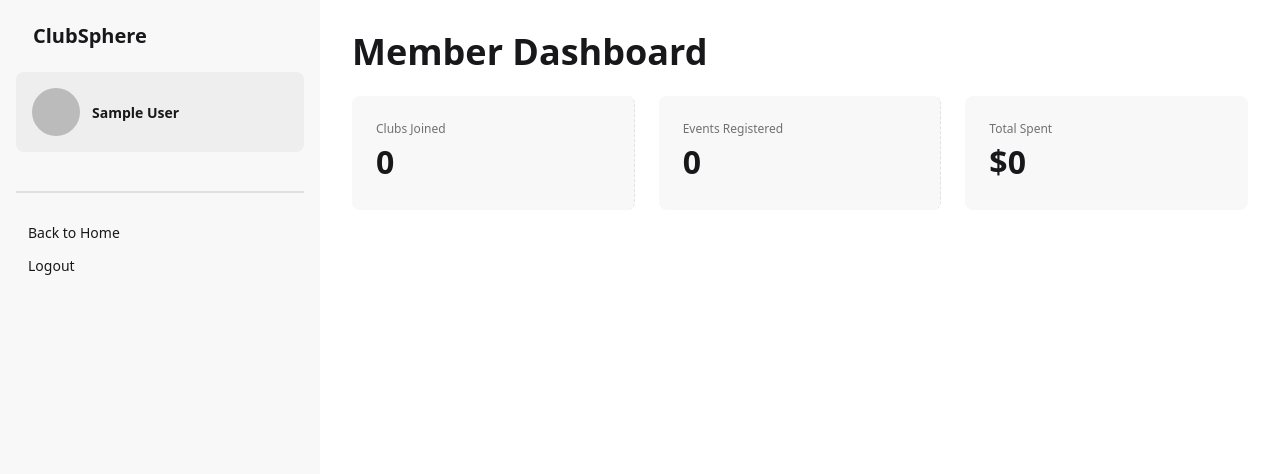
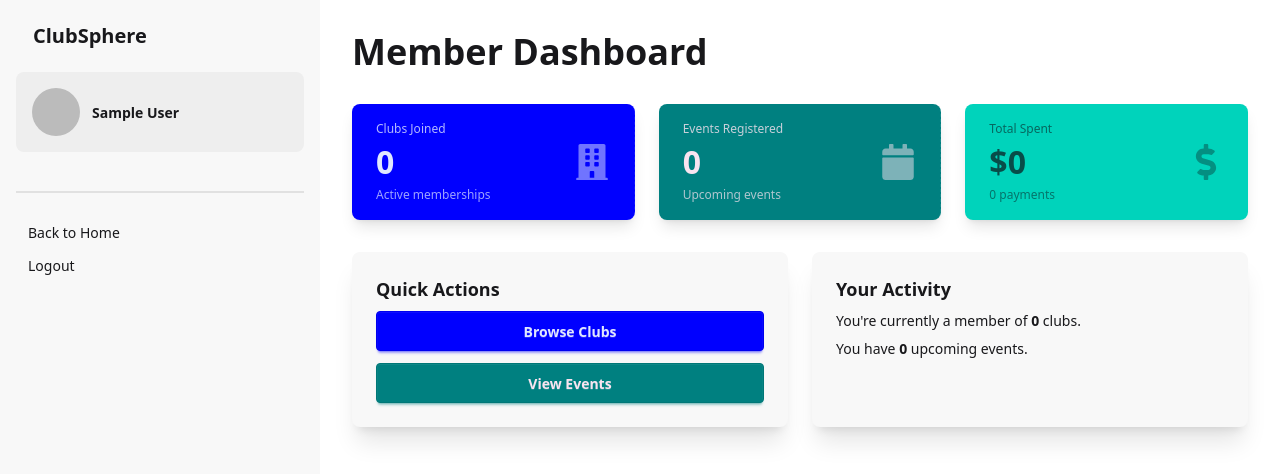
Before and after one commit to devTechware/club-sphere, a React (Vite) app: page /dashboard/member in a window 1280 px wide. Shown: the top 474 px of the page. Built offline with nearby package versions, Linux system fonts and the light colour scheme; no server answers; sample sign-in values are in the browser's storage.

Commit message:
Implement MemberDashboard with user activity and quick actions

```diff
--- a/src/pages/dashboard/MemberDashboard.jsx
+++ b/src/pages/dashboard/MemberDashboard.jsx
@@ -1,21 +1,154 @@
+import { motion } from "framer-motion";
+import { useMemberStats } from "../../hooks/useDashboard";
+import { FaBuilding, FaCalendar, FaDollarSign } from "react-icons/fa";
+import { Link } from "react-router";
+
 const MemberDashboard = () => {
+  const { data: stats, isLoading } = useMemberStats();
+
+  if (isLoading) {
+    return (
+      <div className="flex justify-center items-center min-h-[60vh]">
+        <span className="loading loading-spinner loading-lg"></span>
+      </div>
+    );
+  }
+
+  const containerVariants = {
+    hidden: { opacity: 0 },
+    visible: {
+      opacity: 1,
+      transition: { staggerChildren: 0.1 },
+    },
+  };
+
+  const itemVariants = {
+    hidden: { y: 20, opacity: 0 },
+    visible: {
+      y: 0,
+      opacity: 1,
+      transition: { duration: 0.5 },
+    },
+  };
+
   return (
     <div>
-      <h1 className="text-4xl font-bold mb-6">Member Dashboard</h1>
-      <div className="grid grid-cols-1 md:grid-cols-3 gap-6">
-        <div className="stat bg-base-200 rounded-lg p-6">
-          <div className="stat-title">Clubs Joined</div>
-          <div className="stat-value">0</div>
+      <motion.h1
+        initial={{ opacity: 0, y: -20 }}
+        animate={{ opacity: 1, y: 0 }}
+        className="text-4xl font-bold mb-8"
+      >
+        Member Dashboard
+      </motion.h1>
+
+      {/* Main Stats */}
+      <motion.div
+        variants={containerVariants}
+        initial="hidden"
+        animate="visible"
+        className="grid grid-cols-1 md:grid-cols-3 gap-6 mb-8"
+      >
+        <motion.div
+          variants={itemVariants}
+          className="stat bg-primary text-primary-content rounded-lg shadow-lg"
+        >
+          <div className="stat-figure text-4xl opacity-50">
+            <FaBuilding />
+          </div>
+          <div className="stat-title text-primary-content opacity-80">
+            Clubs Joined
+          </div>
+          <div className="stat-value">{stats?.clubs?.joined || 0}</div>
+          <div className="stat-desc text-primary-content opacity-70">
+            Active memberships
+          </div>
+        </motion.div>
+
+        <motion.div
+          variants={itemVariants}
+          className="stat bg-secondary text-secondary-content rounded-lg shadow-lg"
+        >
+          <div className="stat-figure text-4xl opacity-50">
+            <FaCalendar />
+          </div>
+          <div className="stat-title text-secondary-content opacity-80">
+            Events Registered
+          </div>
+          <div className="stat-value">{stats?.events?.registered || 0}</div>
+          <div className="stat-desc text-secondary-content opacity-70">
+            Upcoming events
+          </div>
+        </motion.div>
+
+        <motion.div
+          variants={itemVariants}
+          className="stat bg-accent text-accent-content rounded-lg shadow-lg"
+        >
+          <div className="stat-figure text-4xl opacity-50">
+            <FaDollarSign />
+          </div>
+          <div className="stat-title text-accent-content opacity-80">
+            Total Spent
+          </div>
+          <div className="stat-value">
+            ${stats?.payments?.totalSpent?.toFixed(2) || 0}
+          </div>
+          <div className="stat-desc text-accent-content opacity-70">
+            {stats?.payments?.totalPayments || 0} payments
+          </div>
+        </motion.div>
+      </motion.div>
+
+      {/* Quick Actions */}
+      <motion.div
+        initial={{ opacity: 0, y: 20 }}
+        animate={{ opacity: 1, y: 0 }}
+        transition={{ delay: 0.3 }}
+        className="grid grid-cols-1 md:grid-cols-2 gap-6"
+      >
+        <div className="card bg-base-200 shadow-xl">
+          <div className="card-body">
+            <h2 className="card-title">Quick Actions</h2>
+            <div className="space-y-3">
+              <Link to="/clubs" className="btn btn-primary w-full">
+                Browse Clubs
+              </Link>
+              <Link to="/events" className="btn btn-secondary w-full">
+                View Events
+              </Link>
+            </div>
+          </div>
         </div>
-        <div className="stat bg-base-200 rounded-lg p-6">
-          <div className="stat-title">Events Registered</div>
-          <div className="stat-value">0</div>
+
+        <div className="card bg-base-200 shadow-xl">
+          <div className="card-body">
+            <h2 className="card-title">Your Activity</h2>
+            <div className="space-y-2">
+              <p className="text-sm">
+                You're currently a member of{" "}
+                <span className="font-bold">{stats?.clubs?.joined || 0}</span>{" "}
+                club
+                {stats?.clubs?.joined !== 1 ? "s" : ""}.
+              </p>
+              <p className="text-sm">
+                You have{" "}
+                <span className="font-bold">
+                  {stats?.events?.registered || 0}
+                </span>{" "}
+                upcoming event{stats?.events?.registered !== 1 ? "s" : ""}.
+              </p>
+              {stats?.payments?.totalSpent > 0 && (
+                <p className="text-sm">
+                  Total invested in memberships and events:{" "}
+                  <span className="font-bold">
+                    ${stats?.payments?.totalSpent?.toFixed(2)}
+                  </span>
+                </p>
+              )}
+            </div>
+          </div>
         </div>
-        <div className="stat bg-base-200 rounded-lg p-6">
-          <div className="stat-title">Total Spent</div>
-          <div className="stat-value">$0</div>
-        </div>
-      </div>
+      </motion.div>
     </div>
   );
 };
```
